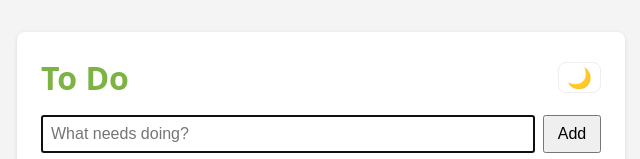
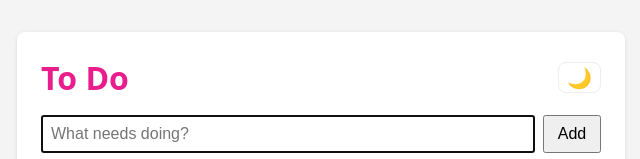
Before and after one commit to prakashram-git/todo-ram-sep2026, a plain HTML site: page ToDo/index.html in a window 1280 px wide. Shown: the top 159 px of the page, without its empty margins (319-959 px from the left). Drawn offline with Linux system fonts and the light colour scheme.

Commit message:
Change heading colour to pink
Update the --heading theme variable from light green to pink, with a
lighter shade for the dark theme.

Co-Authored-By: Claude Sonnet 5 <noreply@anthropic.com>

```diff
--- a/ToDo/style.css
+++ b/ToDo/style.css
@@ -10,7 +10,7 @@
   --low: #188038;
   --overdue: #d93025;
   --accent: #FDB913;
-  --heading: #7cb342;
+  --heading: #e91e8c;
   --toast-bg: #323232;
   --toast-text: #fff;
   color-scheme: light;
@@ -28,7 +28,7 @@
   --low: #81c995;
   --overdue: #f28b82;
   --accent: #FFD700;
-  --heading: #a5e075;
+  --heading: #ff8fc7;
   --toast-bg: #e8e8e8;
   --toast-text: #121212;
   color-scheme: dark;
```
